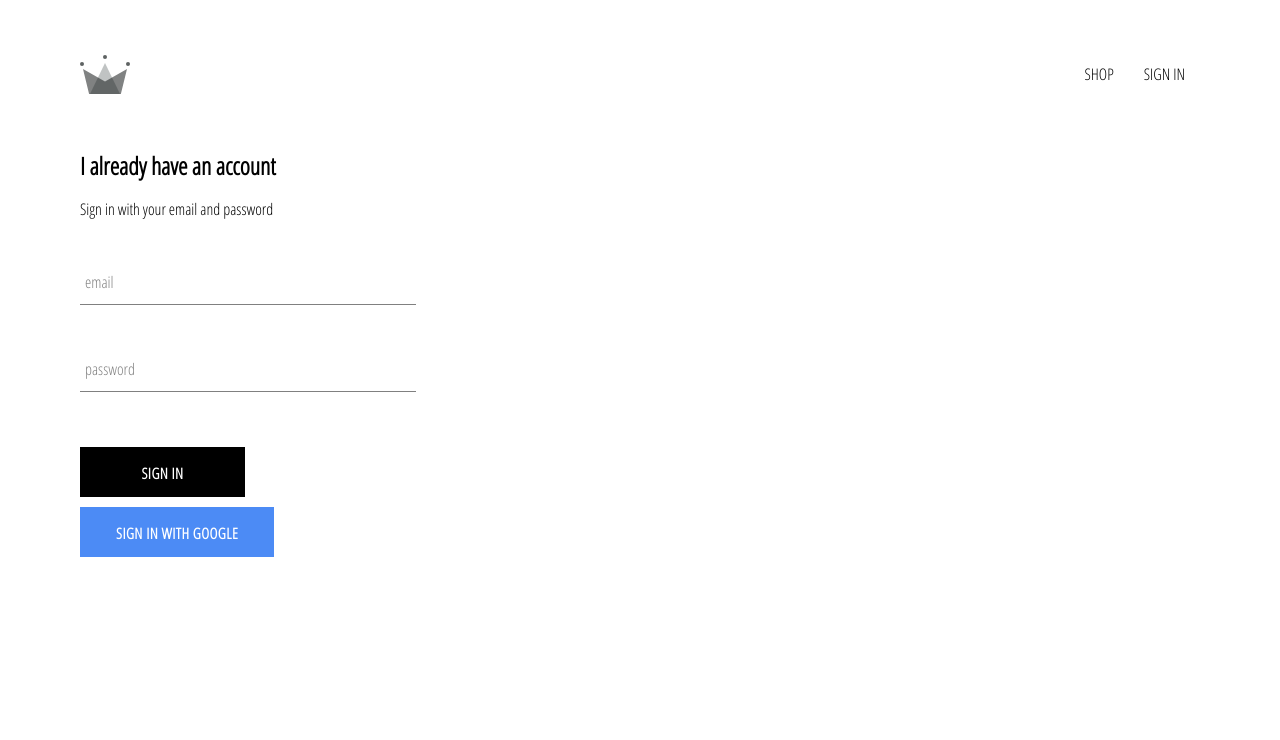
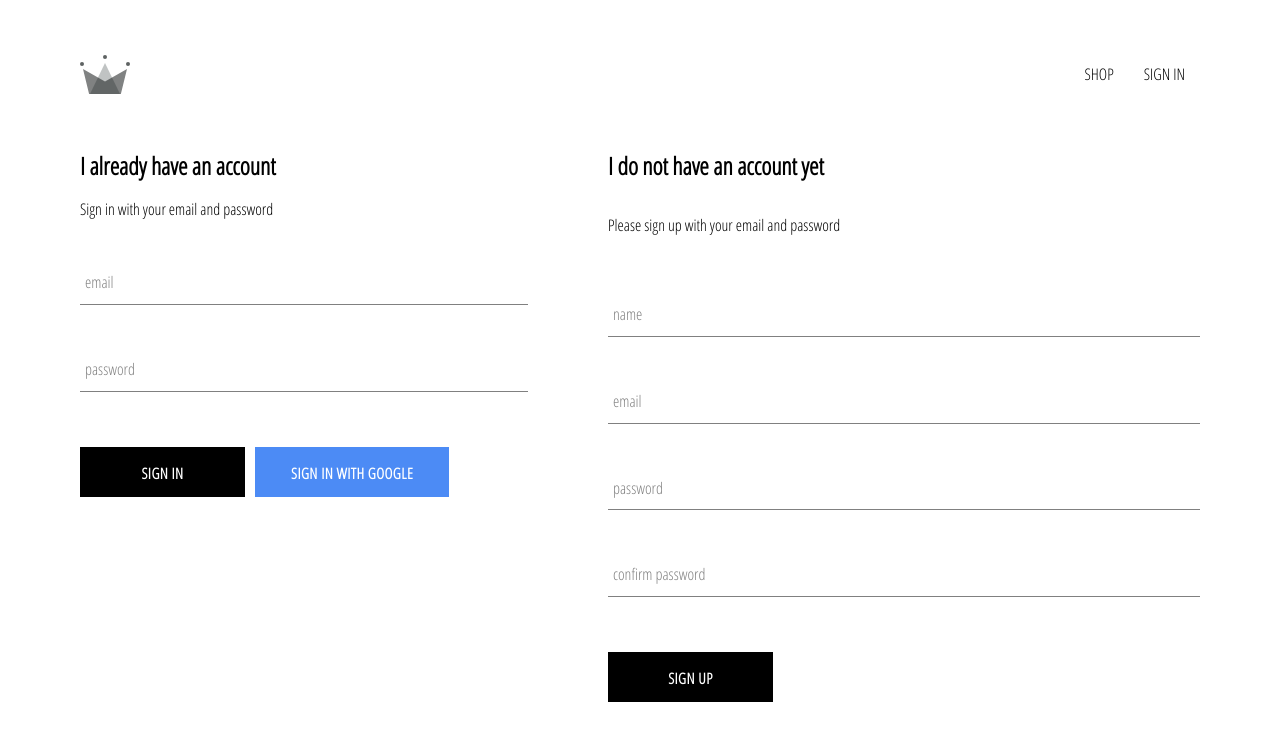
Before and after one commit to justynaoles/crown-ecommerce, a React (Create React App) app: page /sign in a window 1280 px wide. Shown: the top 740 px of the page. Built offline with nearby package versions, Linux system fonts and the light colour scheme; no server answers.

Commit message:
add sign in method

```diff
--- a/src/components/sign-in/sign-in.component.jsx
+++ b/src/components/sign-in/sign-in.component.jsx
@@ -2,7 +2,7 @@ import React from 'react';
 import './sign-in.styles.scss';
 import FormInput from '../form-input/form-input.component';
 import CustomButton from '../custom-button/custom-button.component';
-import { signInWithGoogle } from '../../firebase/firebase.utils';
+import { auth, signInWithGoogle } from '../../firebase/firebase.utils';
 
 class SignIn extends React.Component {
     constructor(props) {
@@ -13,8 +13,22 @@ class SignIn extends React.Component {
         }
     }
 
-    handleSubmit = e => {
+    handleSubmit = async e => {
         e.preventDefault();
+
+        const { email, password } = this.state;
+
+        try {
+
+            await auth.signInWithEmailAndPassword(email, password);
+
+            this.setState({
+                email: '',
+                password: ''
+            })
+        } catch (error) {
+            console.log('sign in errror', error.message);
+        }
     }
 
     handleChange = e => {
--- a/src/components/sign-in/sign-in.styles.scss
+++ b/src/components/sign-in/sign-in.styles.scss
@@ -1,6 +1,6 @@
-.form {
+.sign-in {
     @media(min-width: 992px) {
-        width: 30%;
+        width: 40%;
     }
 }
 
--- /dev/null
+++ b/src/components/sign-up/sign-up.component.jsx
@@ -0,0 +1,82 @@
+import React from 'react';
+import './sign-up.styles.scss';
+import FormInput from '../form-input/form-input.component';
+import CustomButton from '../custom-button/custom-button.component';
+import { auth, createUserProfileDocument } from '../../firebase/firebase.utils';
+
+class SignUp extends React.Component {
+
+    constructor(){
+        super();
+        this.state = {
+            displayName: '',
+            email: '',
+            password: '',
+            confirmPassword: ''
+        }
+    }
+
+
+    handleChange = (e) => {
+
+        const {value, name } = e.target;
+
+        this.setState({[name] : value});
+
+    }
+
+    handleSubmit = async e => {
+        e.preventDefault();
+
+        const {displayName, email, password, confirmPassword} = this.state;
+
+        //check if passwords match, currently basic validation
+        if(password !== confirmPassword) {
+            alert('Your passwords dont match');
+            return;
+        }
+
+        try {
+
+            //destructure state data
+            const { user }  = await auth.createUserWithEmailAndPassword(email, password);
+
+            //parameter user comes from  above, displayName comes from state destructure (current function)
+            await createUserProfileDocument(user, {displayName});
+
+            //when everything ok we clear form
+            this.setState({
+                displayName: '',
+                email: '',
+                password: '',
+                confirmPassword: ''
+            });
+
+        } catch (error) {
+            console.log('user sign up error', error);
+        }
+
+    }
+
+
+    render () {
+        return(
+            <div className='sign-up'>
+                <h2 className=''>I do not have an account yet</h2>
+                <p>Please sign up with your email and password</p>
+                <form className='form' onSubmit={this.handleSubmit}>
+                    <FormInput type='text' name='displayName' label='name' value={this.state.displayName} handleChange={this.handleChange} required/>
+                    <FormInput type='email' name='email' label='email' value={this.state.email} handleChange={this.handleChange} required/>
+                    <FormInput type='password' name='password' label='password' value={this.state.password} handleChange={this.handleChange} required/>
+                    <FormInput type='password' name='confirmPassword' label='confirm password' value={this.state.confirmPassword} handleChange={this.handleChange} required/>
+                    <div className='button-wrapper'>
+                        <CustomButton type='submit'>Sign up</CustomButton>
+                    </div>
+                </form>
+
+            </div>
+        );
+    }
+}
+
+export default SignUp;
--- /dev/null
+++ b/src/components/sign-up/sign-up.styles.scss
@@ -0,0 +1,15 @@
+.sign-up {
+  display: flex;
+  flex-direction: column;
+  width: 100%;
+  padding: 100px 0 40px 0;
+
+  @media (min-width: 992px) {
+    width: 60%;
+    padding: 0 0 0 80px;
+  }
+
+  .title {
+    margin: 10px 0;
+  }
+}
--- a/src/pages/sign/sign.component.jsx
+++ b/src/pages/sign/sign.component.jsx
@@ -1,10 +1,11 @@
 import React from 'react';
 import './sign.styles.scss';
 import SignIn from '../../components/sign-in/sign-in.component';
+import SignUp from '../../components/sign-up/sign-up.component';
 
 const Sign = ({user}) => (
     <div className='sign-page'>
-        {user ? <h2>Hello {user.displayName}!</h2> : <SignIn />}
+        {user ? <h2>Hello {user.displayName}!</h2> : <div className='sign-wrapper'><SignIn /><SignUp /></div>}
     </div>
 )
 
--- a/src/pages/sign/sign.styles.scss
+++ b/src/pages/sign/sign.styles.scss
@@ -0,0 +1,6 @@
+.sign-wrapper {
+
+    @media(min-width: 992px) {
+        display: flex;
+    }
+}
```
